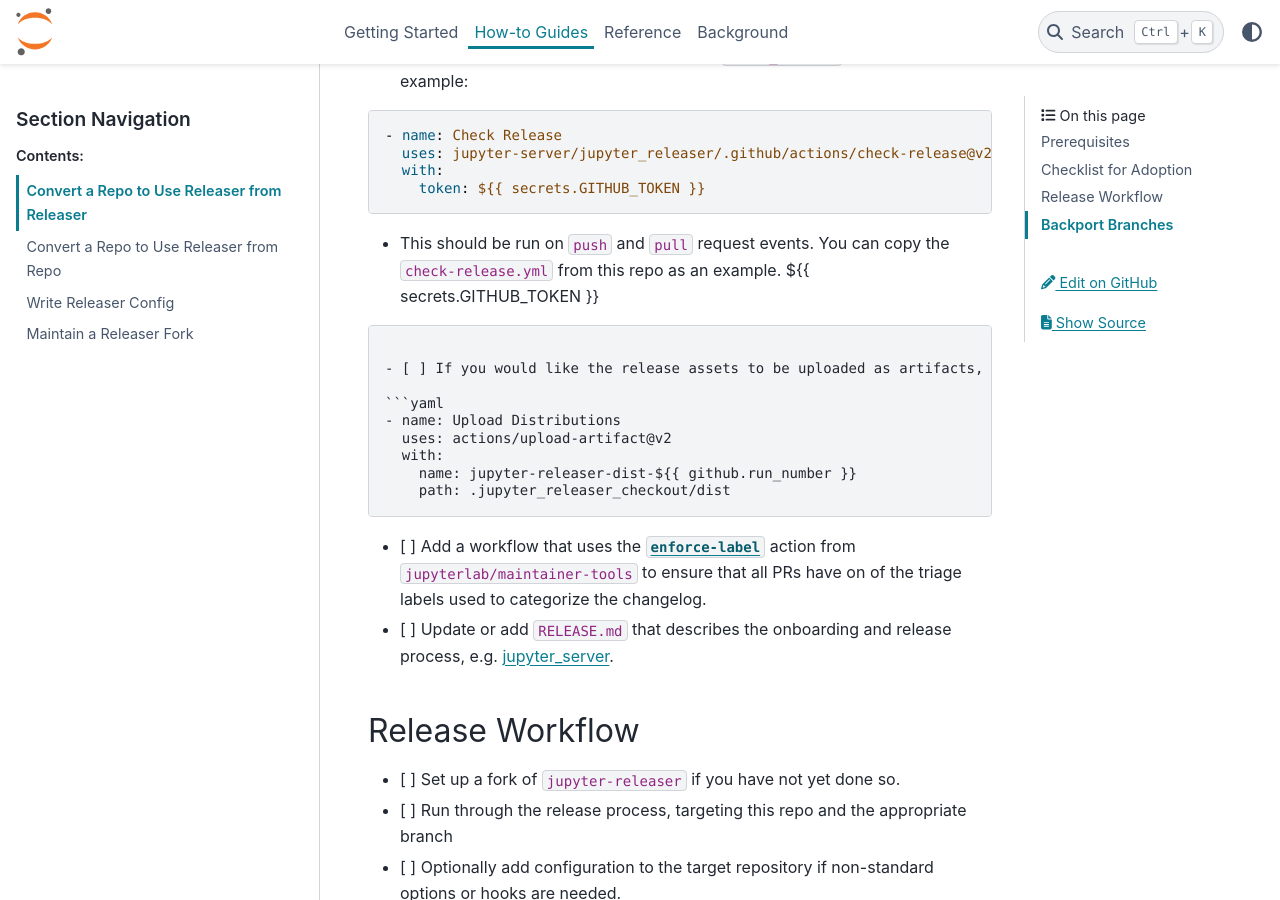
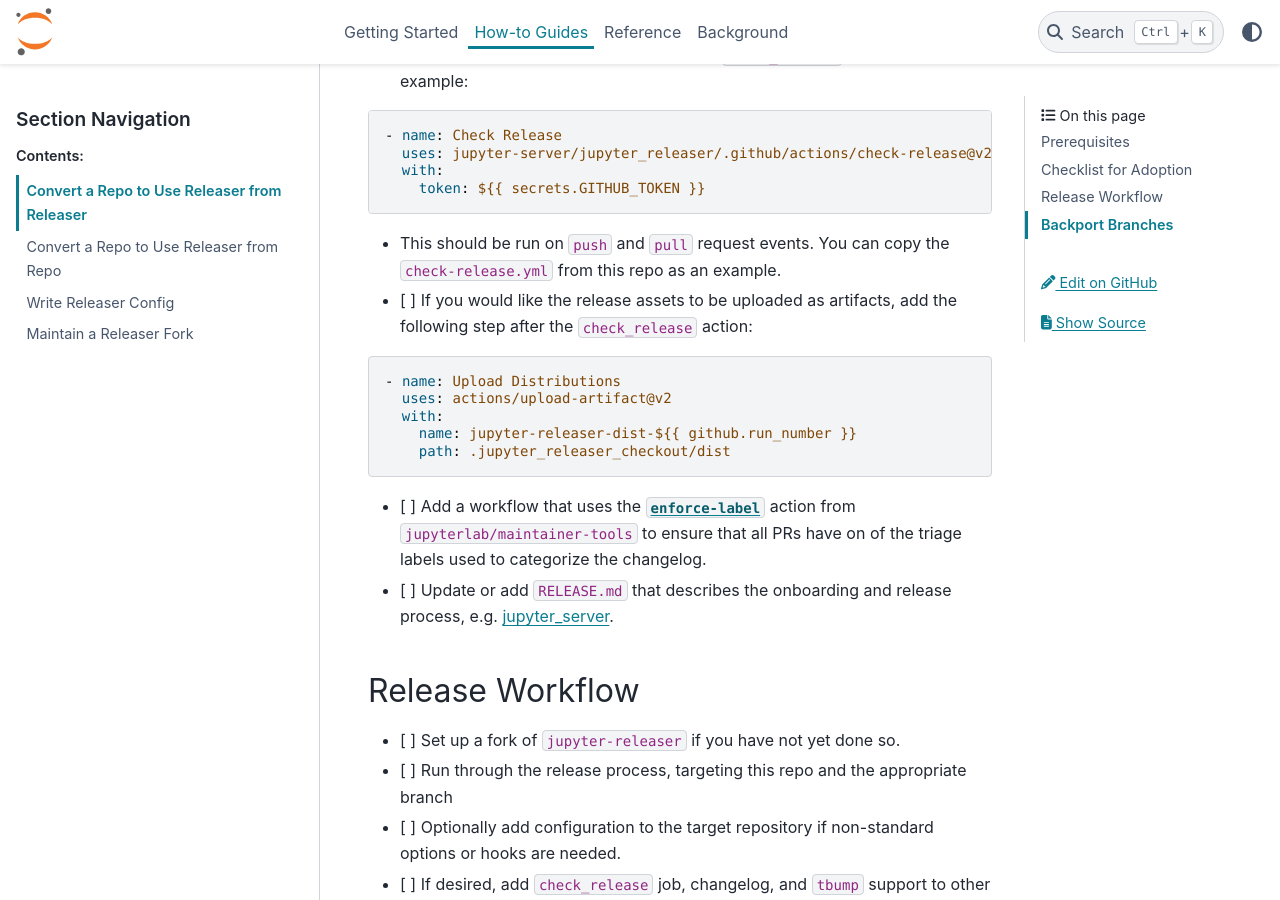
Before and after one commit to jupyter-server/jupyter_releaser, a Sphinx documentation site: the page built from docs/source/how_to_guides/convert_repo_from_releaser.md, in a window 1280 px wide and 900 px high, scrolled down 1945 px. Built offline with Sphinx 7.4.7 and the PyData theme 0.15.4, drawn with Linux system fonts in a browser that asks for light colours; some of the changed lines change nothing that is shown.

Commit message:
Fix typo(?) 2 (#477)

`````diff
--- a/docs/source/how_to_guides/convert_repo_from_releaser.md
+++ b/docs/source/how_to_guides/convert_repo_from_releaser.md
@@ -81,9 +81,7 @@
 ```
 
 - This should be run on `push` and `pull` request events. You can copy
-  the `check-release.yml` from this repo as an example. ${{ secrets.GITHUB_TOKEN }}
-
-````
+  the `check-release.yml` from this repo as an example.
 
 - [ ] If you would like the release assets to be uploaded as artifacts, add the following step after the `check_release` action:
 
@@ -93,7 +91,7 @@
   with:
     name: jupyter-releaser-dist-${{ github.run_number }}
     path: .jupyter_releaser_checkout/dist
-````
+```
 
 - [ ] Add a workflow that uses the [`enforce-label`](https://github.com/jupyterlab/maintainer-tools#enforce-labels) action from `jupyterlab/maintainer-tools` to ensure that all PRs have on of the triage labels used to
   categorize the changelog.
`````
